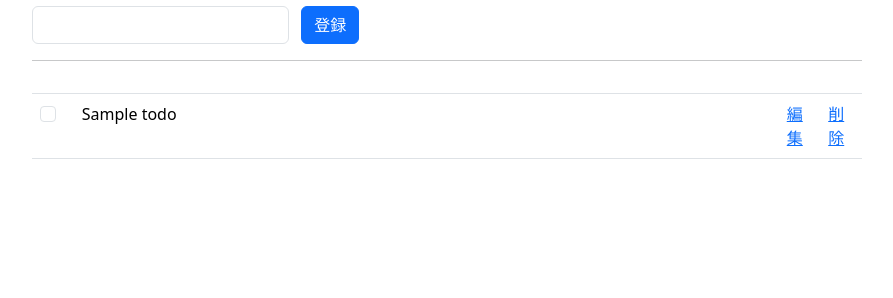
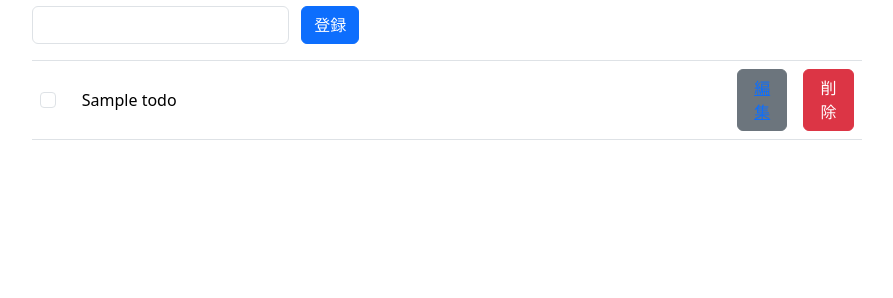
Before and after one commit to npsytoh/todo-bot-ai-dev, a Django app: template templates/todo/todo-main.html in a window 1280 px wide. Shown: the part 50-348 px from the top of the page, without its empty margins (193-1086 px from the left). Run offline with Django 5.2, Linux system fonts and the light colour scheme; tables that the repository leaves empty hold one stand-in row (values such as "Sample post"); the template is opened without the code that fills it: values that come from a table or form of the project are taken from there, most other values are stand-ins (such as "Sample title", 1, 10 or a date in 2020); parts of the project's set-up code (start-up, migrations or seed data) failed here and were passed over; some libraries are stand-ins or nearby versions.

Commit message:
feat: Todo delete button

```diff
--- a/templates/todo/todo-main.html
+++ b/templates/todo/todo-main.html
@@ -6,7 +6,7 @@
     <div class="row justify-content-center">
       <div class="col-8">
 
-        <div class="row">
+        <div class="row todo-create-form">
           <form class="col-auto" method="post">{% csrf_token %}
             <span class="col-auto">
               {{ form.title }}
@@ -14,27 +14,30 @@
           </form>
           <button class="col-auto btn btn-primary" type="submit">登録</button>
         </div>
-        <hr>
 
-        <table class="table table-hover">
+        <table class="table table-hover align-middle">
           <thead>
             <tr>
               <th scope="col" style="width: 5%"></th>
               <th scope="col"></th>
-              <th scope="col" style="width: 5%"></th>
-              <th scope="col" style="width: 5%"></th>
+              <th scope="col" style="width: 8%"></th>
+              <th scope="col" style="width: 8%"></th>
             </tr>
           </thead>
           <tbody>
             {% for todo in todo_lists %}
               <tr>
-                <td><input class="form-check-input" type="checkbox" id="checkboxNoLabel" value="" aria-label="..."></td>
+                <td><input class="form-check-input" type="checkbox" id="checkbox-{{ todo.pk }}" value="" aria-label="..."></td>
                 <td>{{ todo.title }}</td>
                 <td>
-                  <a href="#">編集</a>
+                  <button class="btn btn-secondary">
+                    <a href="#">編集</a>
+                  </button>
                 </td>
                 <td>
-                  <a href="#">削除</a>
+                  <form method="post" action="{% url 'todo-delete' todo.pk %}">{% csrf_token %}
+                    <button class="btn btn-danger" type="submit" onclick='return confirm("本当に削除しますか？");'>削除</button>
+                  </form>
                 </td>
               </tr>
             {% endfor %}
--- a/todo/urls.py
+++ b/todo/urls.py
@@ -3,4 +3,5 @@ from . import views
 
 urlpatterns = [
     path('', views.TodoMainView.as_view(), name='todo-main'),
+    path('items/<int:pk>/delete/', views.TodoDeleteView.as_view(), name='todo-delete'),
 ]
--- a/todo/views.py
+++ b/todo/views.py
@@ -24,3 +24,7 @@ class TodoMainView(generic.ListView, generic.edit.ModelFormMixin):
             return self.form_valid(form)
         else:
             return self.form_invalid(form)
+
+class TodoDeleteView(generic.DeleteView):
+    model = TodoItems
+    success_url = reverse_lazy('todo-main')
```
